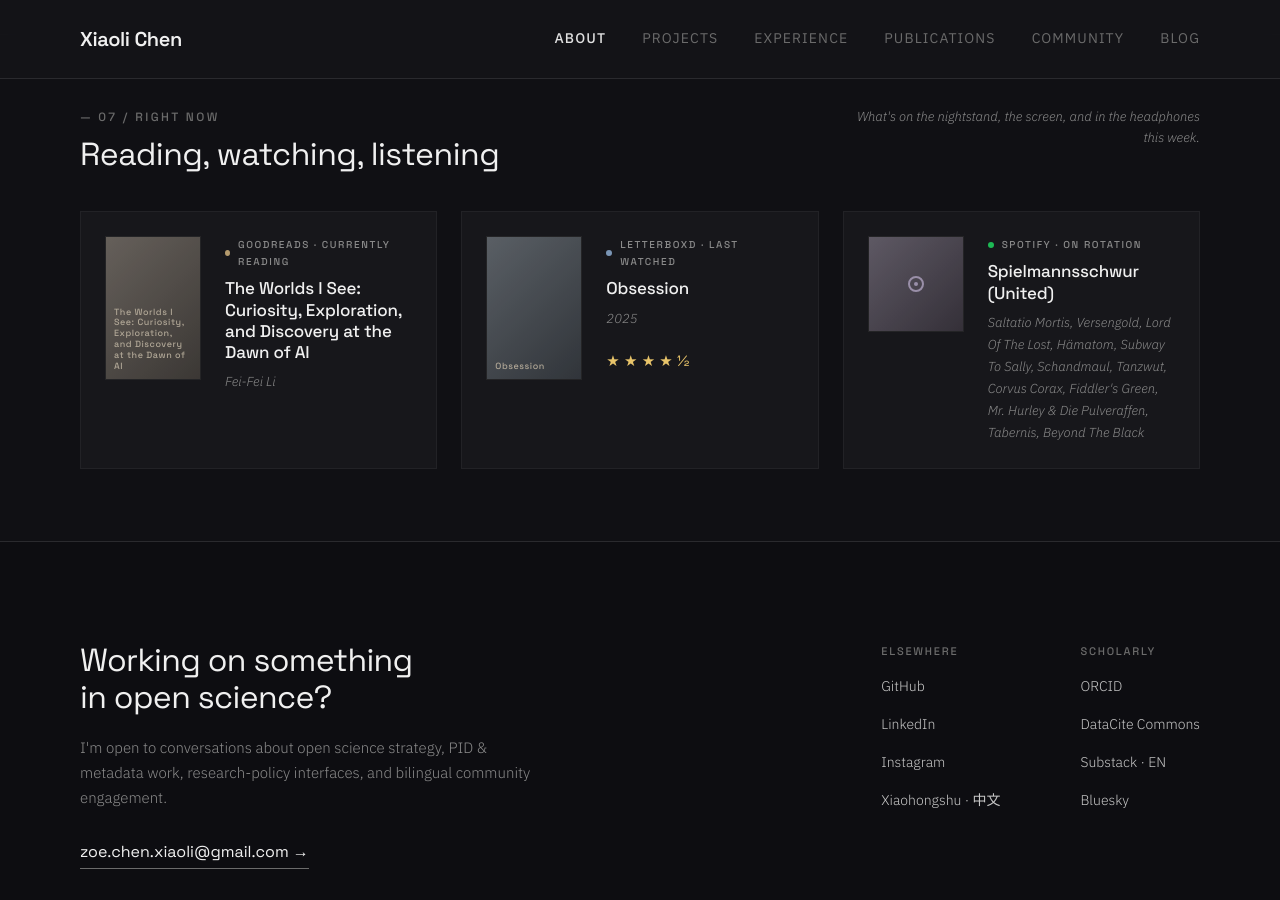
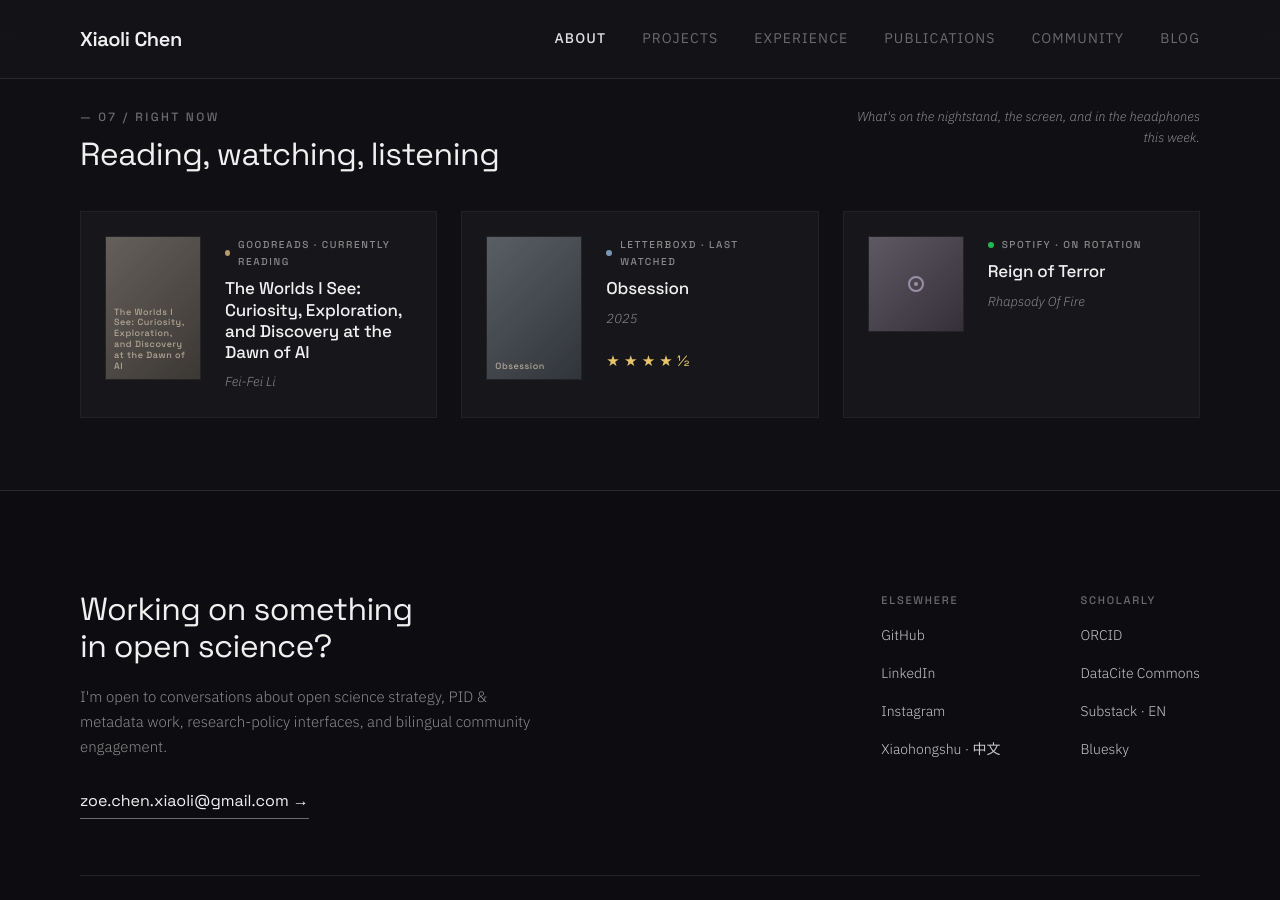
Before and after one commit to xchen101/xchen101.github.io, a Jekyll site: the page built from index.md, in a window 1280 px wide and 900 px high, scrolled down 6634 px. Built offline with Jekyll 4.4.1, drawn with Linux system fonts in a browser that asks for light colours; comment, search, counter and statistics services are not loaded; grey boxes are pictures that could not be loaded.

Commit message:
update: Right Now widget data (auto)

```diff
--- a/_data/now.yml
+++ b/_data/now.yml
@@ -1,4 +1,4 @@
-# Right now — auto-generated by Hermes cron on 2026-06-04 11:00 UTC
+# Right now — auto-generated by Hermes cron on 2026-06-04 17:00 UTC
 # Sources: Goodreads RSS / Letterboxd RSS / Spotify API
 
 reading:
@@ -24,8 +24,8 @@
   service: "Spotify"
   accent: "#1DB954"
   label: "On rotation"
-  title: "Spielmannsschwur (United)"
-  artist: "Saltatio Mortis, Versengold, Lord Of The Lost, Hämatom, Subway To Sally, Schandmaul, Tanzwut, Corvus Corax, Fiddler's Green, Mr. Hurley & Die Pulveraffen, Tabernis, Beyond The Black"
-  url: "https://open.spotify.com/track/5RZ0U12eEwWI31nXcfkMTn"
+  title: "Reign of Terror"
+  artist: "Rhapsody Of Fire"
+  url: "https://open.spotify.com/track/1Gtm7PM9GPrSvWEzsk7rzD"
   profile_url: "https://open.spotify.com/"
-  image: "https://i.scdn.co/image/ab67616d00001e0290cd9080b60d3068ff3ac984"
+  image: "https://i.scdn.co/image/ab67616d00001e02a22bba104ccff8471949d76e"
```
